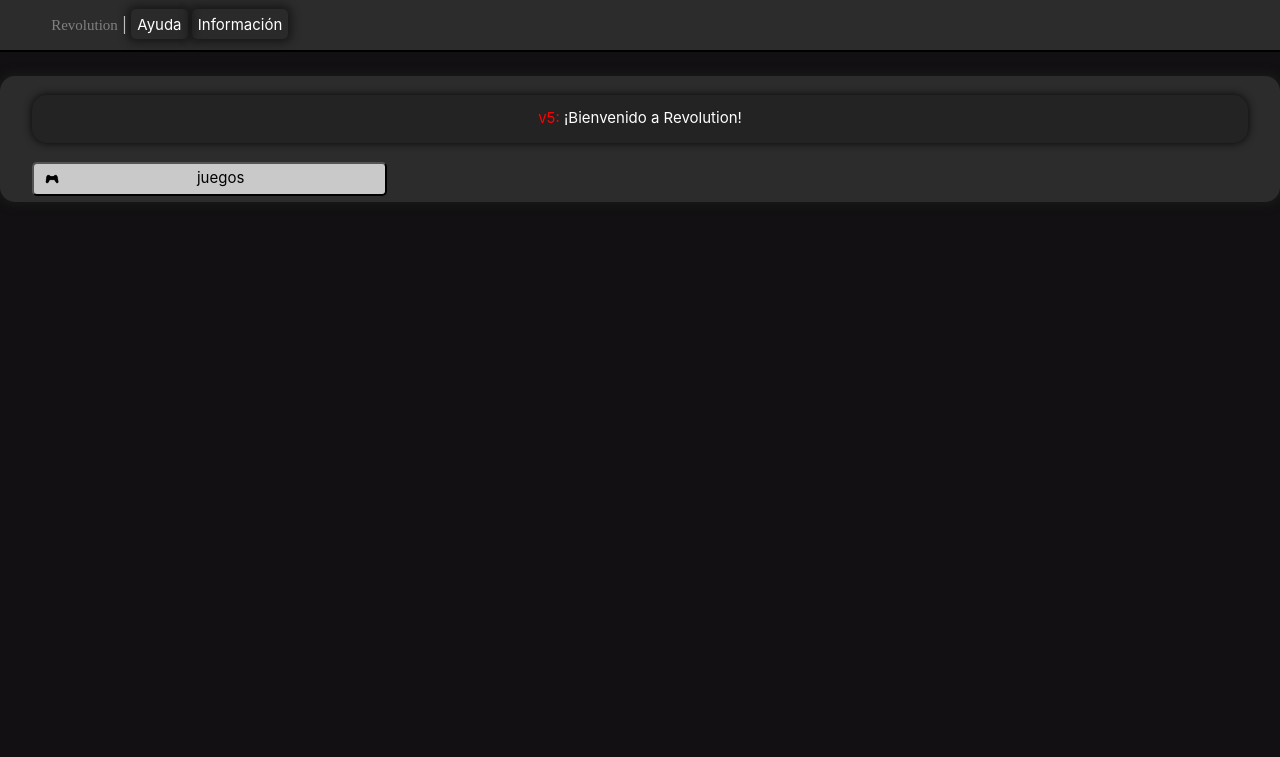
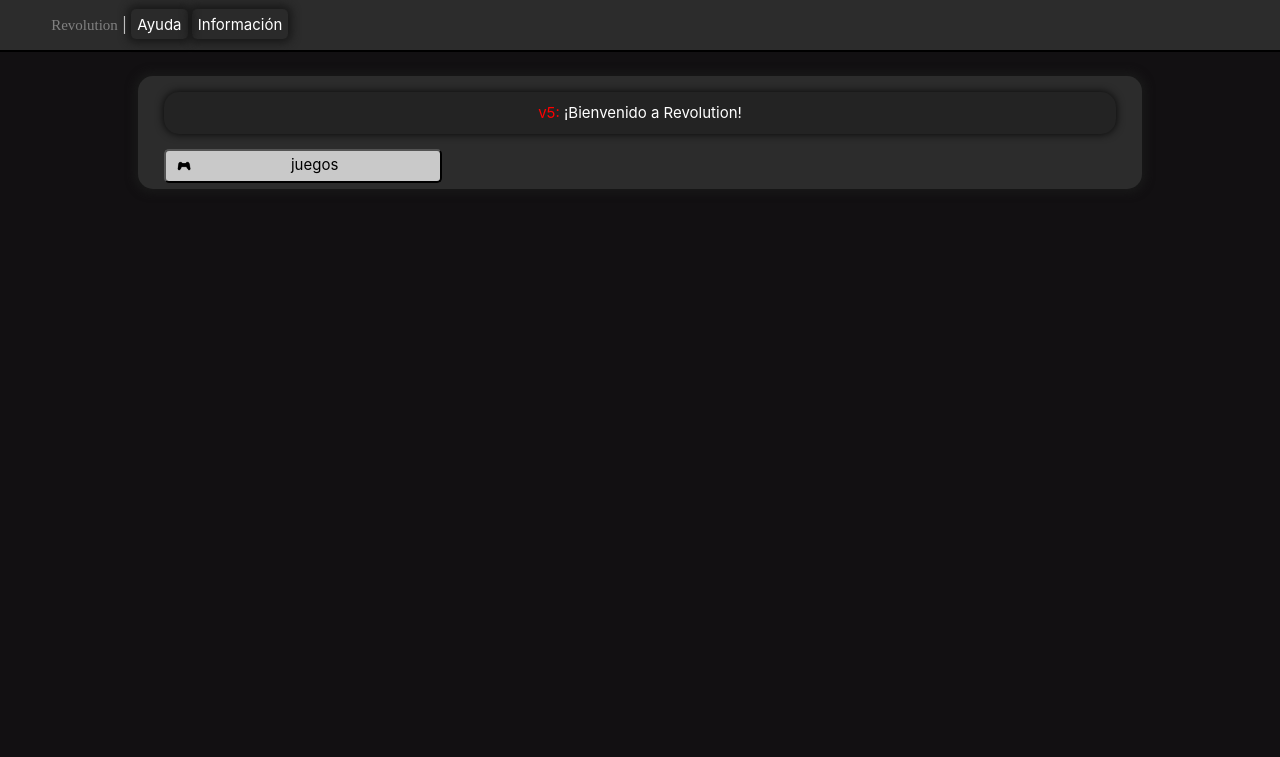
Before and after one commit to RevolutionDataBase/Revolution, a plain HTML site: page index.html in a window 1280 px wide. Shown: the top 757 px of the page. Drawn offline with nearby package versions, Linux system fonts and the light colour scheme; a web font is replaced by a local one.

Commit message:
Parche RevV5.2

```diff
--- a/index.html
+++ b/index.html
@@ -65,7 +65,7 @@
 
     </center>
 
-<div class="contenedor">
+<div style="width: 78.4%; margin-inline: auto;" class="contenedor">
 
   <div class="banner">
   </div>
```
